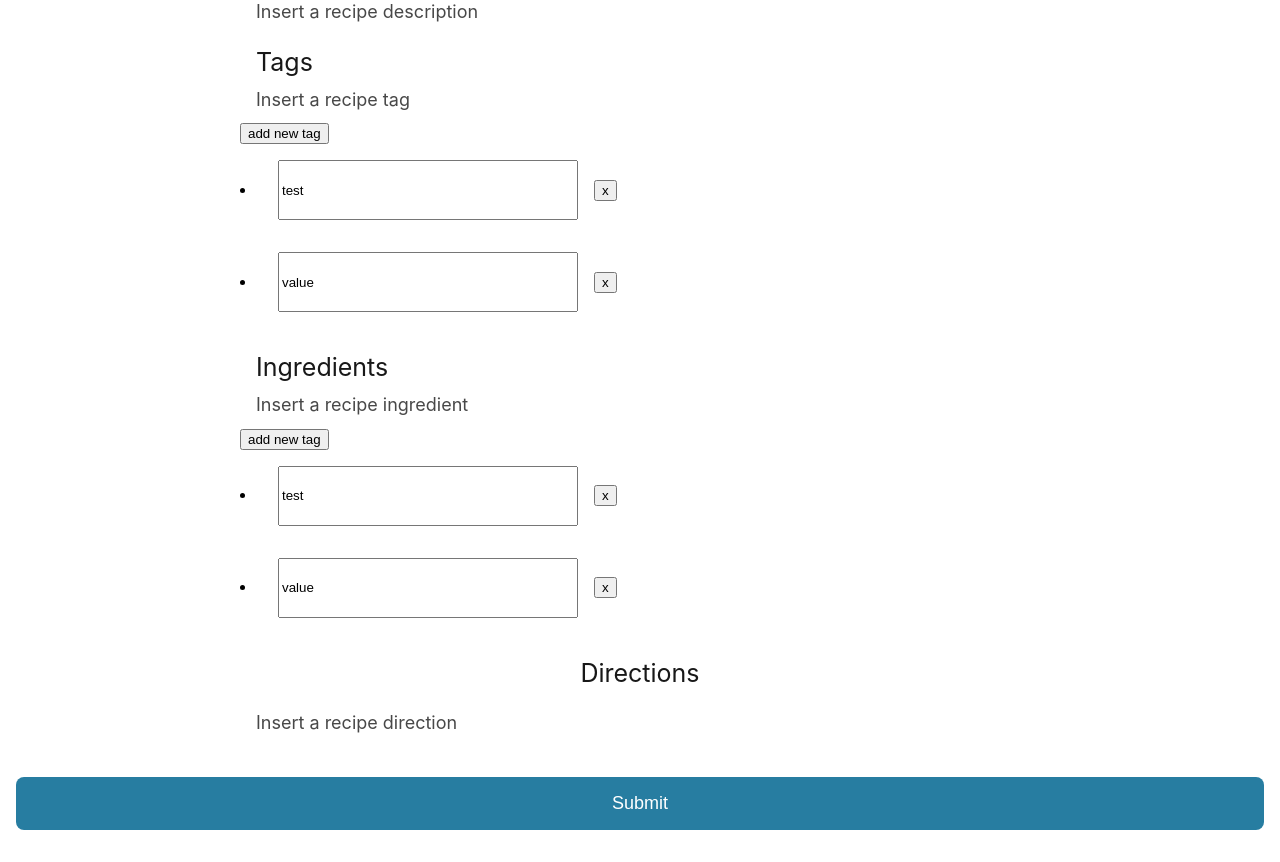
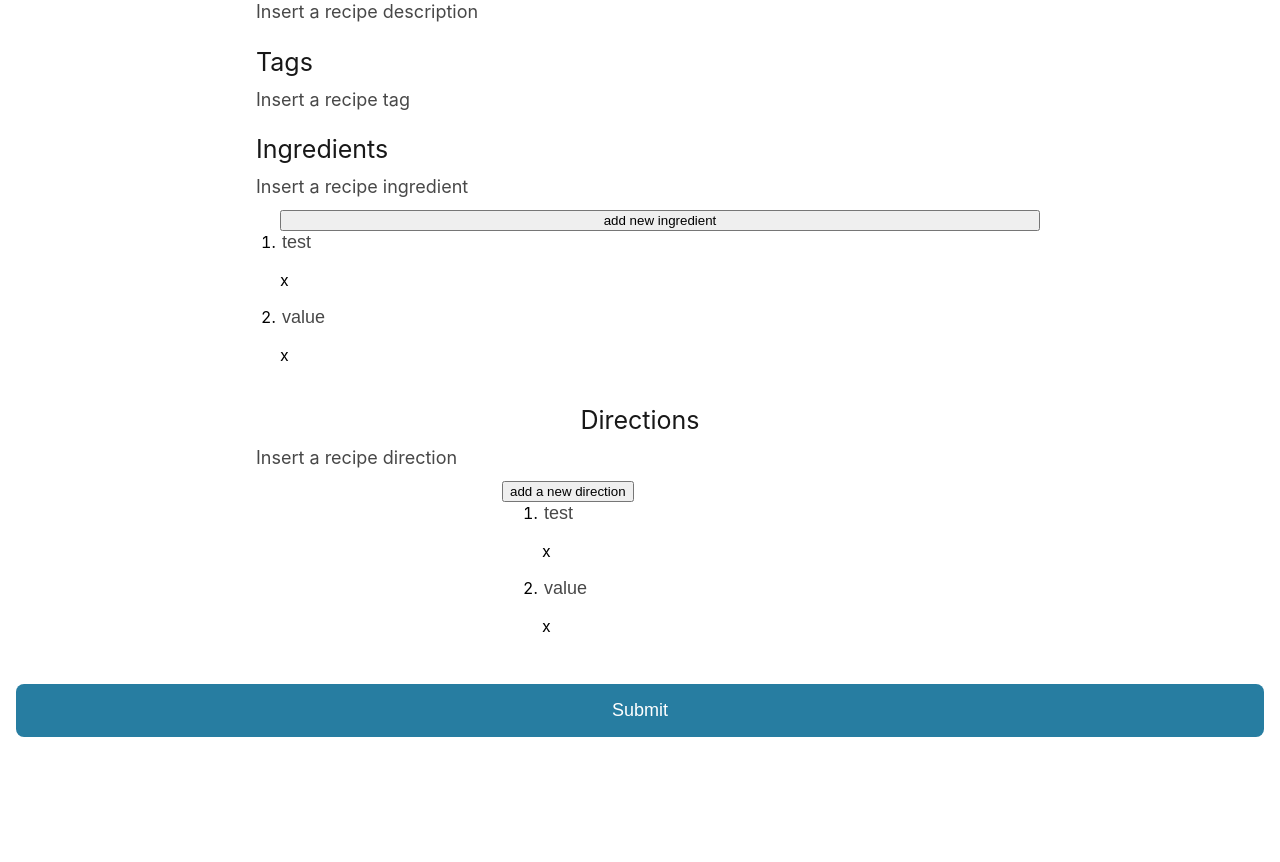
Before and after one commit to SerenityUX/recipe_app, a Next.js app: page /create_recipe/1 in a window 1280 px wide. Shown: the part 1840-2702 px from the top of the page. After the commit the page ends 2609 px from the top, so only its background shows below. Built offline with nearby package versions, Linux system fonts and the light colour scheme.

Commit message:
added tags interface

```diff
--- a/package.json
+++ b/package.json
@@ -12,12 +12,14 @@
     "classnames": "^2.3.1",
     "express": "^4.17.3",
     "immer": "^9.0.12",
+    "jquery": "^3.6.0",
     "next": "12.1.0",
     "react": "17.0.2",
     "react-dom": "17.0.2",
     "shortid": "^2.2.16"
   },
   "devDependencies": {
+    "@types/jquery": "^3.5.14",
     "@types/node": "^17.0.23",
     "@types/react": "^17.0.43",
     "@types/shortid": "^0.0.29",
--- a/pages/create_recipe/[form].tsx
+++ b/pages/create_recipe/[form].tsx
@@ -1,11 +1,18 @@
-
-import styles from '../../styles/createrecipe.module.css'
-import {generate} from 'shortid';
-import next from 'next'
-import React, { useState, useEffect } from 'react'
+import styles from "../../styles/createrecipe.module.css";
+import { generate } from "shortid";
+import next from "next";
+import React, { useState, useEffect } from "react";
 import { produce } from "immer";
-const categories = ["All", "Breakfast", "Lunch", "Dinner", "Dessert", "Smoothies", "Snacks", "Juices"]
-//e stands for event. When you do keyup you get the event passed in to it
+const categories = [
+  "All",
+  "Breakfast",
+  "Lunch",
+  "Dinner",
+  "Dessert",
+  "Smoothies",
+  "Snacks",
+  "Juices",
+];
 
 interface Tag {
   id: string;
@@ -22,18 +29,29 @@ interface Direction {
   direction: string;
 }
 const Form = () => {
-  const [tags, setTags] = useState<Tag[]>([{id: "5", tag: "test"}, {id: "6", tag: "value"}]);
-  const [ingredients, setIngredients] = useState<Ingredient[]>([{id: "5", ingredient: "test"}, {id: "6", ingredient: "value"}]);
+  const [tags, setTags] = useState<Tag[]>([
+/*     { id: "5", tag: "test" },
+    { id: "6", tag: "value" }, */
+  ]);
+  const [directions, setDirections] = useState<Direction[]>([
+    { id: "5", direction: "test" },
+    { id: "6", direction: "value" },
+  ]);
+
+  const [ingredients, setIngredients] = useState<Ingredient[]>([
+    { id: "5", ingredient: "test" },
+    { id: "6", ingredient: "value" },
+  ]);
   const [images, setImages] = useState([]);
   const [imageURLs, setImageURLs] = useState([]);
 
   useEffect(() => {
-    if(images.length < 1) return;
+    if (images.length < 1) return;
 
     const newImagesUrls = [];
-    images.forEach(image => newImagesUrls.push(URL.createObjectURL(image)));
+    images.forEach((image) => newImagesUrls.push(URL.createObjectURL(image)));
     setImageURLs(newImagesUrls);
-  }, [images])
+  }, [images]);
 
   const [values, setValues] = useState({
     recipe_name: "",
@@ -44,130 +62,285 @@ const Form = () => {
     ingredients: "",
     directions: "",
     tags: "",
-    author: ""
+    author: "",
   });
 
   const handlenameInputChange = (event) => {
-  setValues({... values, recipe_name: event.target.value})
-}
+    setValues({ ...values, recipe_name: event.target.value });
+  };
 
   const handledescriptionInputChange = (event) => {
-  setValues({... values, recipe_description: event.target.value})
-}
+    setValues({ ...values, recipe_description: event.target.value });
+  };
   const handleIngredientsInputChange = (event) => {
-  setValues({... values, ingredients: event.target.value})
-}
+    setValues({ ...values, ingredients: event.target.value });
+  };
 
   const handleDirectionsInputChange = (event) => {
-  setValues({... values, directions: event.target.value})
-}
+    setValues({ ...values, directions: event.target.value });
+  };
   const handleTagsInputChange = (event) => {
-  setValues({... values, tags: event.target.value})
-}
+    setValues({ ...values, tags: event.target.value });
+  };
 
   const handleThumbnailChange = (event) => {
     setImages([...event.target.files]);
-}
+  };
 
   const uploadImageToClient = (event) => {
     if (event.target.files && event.target.files[0]) {
       setImages((imageList) => [...imageList, event.target.files[0]]);
       setImageURLs((urlList) => [
         ...urlList,
-          URL.createObjectURL(event.target.files[0])
+        URL.createObjectURL(event.target.files[0]),
       ]);
     }
   };
   return (
     <div className={styles.form_container}>
       <div className={styles.top_bar}>
-    <a href=" / "><img src="https://i.ibb.co/SVPT9Yn/backbutton.png" alt=""/></a>
+        <a href=" / ">
+          <img src="https://i.ibb.co/SVPT9Yn/backbutton.png" alt="" />
+        </a>
         <p>Create a recipe</p>
       </div>
-      <form className={styles.form} autoComplete="off">
+      <form
+        className={styles.form}
+        autoComplete="off"
+        onSubmit={(e) => {
+          e.preventDefault();
+        }}
+      >
         <label className={styles.thumbnail}>
           <div className={styles.upload_container}>
-          <img src={imageURLs[0]} className={styles.thumbnail_preview}/>
-          <img src = "https://i.ibb.co/TRYVf5F/icon.png"></img> <p>Upload Image</p>
+            <img src={imageURLs[0]} className={styles.thumbnail_preview} />
+            <img src="https://i.ibb.co/TRYVf5F/icon.png"></img>{" "}
+            <p>Upload Image</p>
           </div>
-      <input type="file" accept="image/*" className={styles.upload_image} onChange={handleThumbnailChange}>
-      </input>
+          <input
+            type="file"
+            accept="image/*"
+            className={styles.upload_image}
+            onChange={handleThumbnailChange}
+          ></input>
         </label>
         <div className={styles.container}>
+          <span
+            onChange={handlenameInputChange}
+            className={styles.input_title_span}
+            contentEditable
+          ></span>
 
-      <span onChange={handlenameInputChange} className={styles.input_title_span} contentEditable>
-      </span>
-
-      <span className={styles.input_description_span} contentEditable>
-      </span>
+          <span
+            className={styles.input_description_span}
+            contentEditable
+          ></span>
           <h2 className={styles.section_title}>Tags</h2>
-      <span className={styles.input_tags_span} contentEditable>
-      </span>
           <div>
-        <button type="button" onClick={() => {
-          setTags(currentTags => [...currentTags, {
-            id: generate(),
-            tag: ""
-          }]);
-        }}>add new tag</button>
-
+            <ul className={styles.ordered_list}>
               {tags.map((p) => {
                 return (
-            <li key={p.id}>
-              <input value={p.tag} placeholder="Enter a recipe" onChange={(e) => {
-                const tag = e.target.value
-                setTags((currentTags) => currentTags.map(x => x.id === p.id ? {
+                  <li className={styles.entire_input} key={p.id}>
+                    <div className={styles.input_container}>
+                    <input
+                      className={styles.input_file_list}
+                      value={p.tag}
+                      placeholder="Enter a tag"
+                      onKeyUp={(e) => {
+                        if (e.key === "Enter") {
+                          e.preventDefault();
+                          setTags((currentTags) => [
+                            ...currentTags,
+                            {
+                              id: generate(),
+                              tag: "",
+                            },
+                          ]);
+                        }
+                      }}
+                      onChange={(e) => {
+                        const tag = e.target.value;
+                        setTags((currentTags) =>
+                          currentTags.map((x) =>
+                            x.id === p.id
+                              ? {
                                   ...x,
-                  tag
-                } : x))
+                                  tag,
+                                }
+                              : x
+                          )
+                        );
                         //e.target.value
-              }}></input>
-                <button onClick= {() => {
-            setTags(currentTags => currentTags.filter(x => x.id !== p.id))
-              }
-              }>x</button>
+                      }}
+                    ></input>
+
+                    <img
+                      src="https://i.ibb.co/SV1vzR6/delete-black-24dp-2-1.png"
+                      onClick={() => {
+                        setTags((currentTags) =>
+                          currentTags.filter((x) => x.id !== p.id)
+                        );
+                      }}
+                    ></img>
+
+                  </div>
                   </li>
-          )
+                );
               })}
+            </ul>
+            <span
+              className={styles.input_tags_span}
+              onClick={() => {
+                setTags((currentTags) => [
+                  ...currentTags,
+                  {
+                    id: generate(),
+                    tag: "",
+                  },
+                ]);
+              }}
+            >
+              Insert a recipe tag
+            </span>
           </div>
           <h2 className={styles.section_title}>Ingredients</h2>
-      <span className={styles.input_ingredients_span} contentEditable>
-      </span>
-
-      <button type="button" onClick={() => {
-          setTags(currentTags => [...currentTags, {
+          <span
+            className={styles.input_ingredients_span}
+            contentEditable
+          ></span>
+          <ol className={styles.ordered_list}>
+            <button
+              type="button"
+              onClick={() => {
+                setIngredients((currentIngredients) => [
+                  ...currentIngredients,
+                  {
                     id: generate(),
-            tag: ""
-          }]);
-        }}>add new tag</button>
+                    ingredient: "",
+                  },
+                ]);
+              }}
+            >
+              add new ingredient
+            </button>
 
             {ingredients.map((i) => {
               return (
                 <li key={i.id}>
-              <input value={i.ingredient} placeholder="Enter a recipe" onChange={(e) => {
-                const tag = e.target.value
-                setIngredients((currentIngredients) => currentIngredients.map(x => x.id === i.id ? {
+                  <input
+                    className={styles.input_file_list}
+                    onKeyUp={(e) => {
+                      if (e.key === "Enter") {
+                        setIngredients((currentIngredients) => [
+                          ...currentIngredients,
+                          {
+                            id: generate(),
+                            ingredient: "",
+                          },
+                        ]);
+                      }
+                    }}
+                    value={i.ingredient}
+                    placeholder="Enter a recipe"
+                    onChange={(e) => {
+                      const ingredient = e.target.value;
+                      setIngredients((currentIngredients) =>
+                        currentIngredients.map((x) =>
+                          x.id === i.id
+                            ? {
                                 ...x,
-                  tag
-                } : x))
+                                ingredient,
+                              }
+                            : x
+                        )
+                      );
                       //e.target.value
-              }}></input>
-                <button onClick= {() => {
-            setIngredients(currentIngredients => currentIngredients.filter(x => x.id !== i.id))
-              }
-              }>x</button>
+                    }}
+                  ></input>
+                  <p
+                    onClick={() => {
+                      setIngredients((currentIngredients) =>
+                        currentIngredients.filter((x) => x.id !== i.id)
+                      );
+                    }}
+                  >
+                    x
+                  </p>
                 </li>
-          )
+              );
             })}
+          </ol>
         </div>
 
         <h2 className={styles.section_title}>Directions</h2>
-      <span className={styles.input_directions_span} contentEditable>
-      </span>
+        <span className={styles.input_directions_span} contentEditable></span>
+        <div>
+          <button
+            type="button"
+            onClick={() => {
+              setDirections((currentDirections) => [
+                ...currentDirections,
+                {
+                  id: generate(),
+                  direction: "",
+                },
+              ]);
+            }}
+          >
+            add a new direction
+          </button>
+          <ol className={styles.ordered_list}>
+            {directions.map((d) => {
+              return (
+                <li key={d.id}>
+                  <input
+                    className={styles.input_file_list}
+                    onKeyUp={(e) => {
+                      if (e.key === "Enter") {
+                        setDirections((currentDirections) => [
+                          ...currentDirections,
+                          {
+                            id: generate(),
+                            direction: "",
+                          },
+                        ]);
+                      }
+                    }}
+                    value={d.direction}
+                    placeholder="Enter a step"
+                    onChange={(e) => {
+                      const direction = e.target.value;
+                      setDirections((currentDirections) =>
+                        currentDirections.map((x) =>
+                          x.id === d.id
+                            ? {
+                                ...x,
+                                direction,
+                              }
+                            : x
+                        )
+                      );
+                      //e.target.value
+                    }}
+                  ></input>
+                  <p
+                    onClick={() => {
+                      setDirections((currentDirections) =>
+                        currentDirections.filter((x) => x.id !== d.id)
+                      );
+                    }}
+                  >
+                    x
+                  </p>
+                </li>
+              );
+            })}
+          </ol>
+        </div>
         <button className={styles.submit_button}>Submit</button>
       </form>
     </div>
-  )
-}
+  );
+};
 
-export default Form
+export default Form;
--- a/styles/createrecipe.module.css
+++ b/styles/createrecipe.module.css
@@ -71,7 +71,7 @@
 
 .section_title {
     margin-top: 24px;
-    margin-bottom: 12px;
+    margin-bottom: 0px;
     font-size: 25px;
     font-weight: 400;
     color: #181818;
@@ -102,12 +102,6 @@
     flex-direction: column;
     align-items: center;
     justify-content: center;
-}
-
-.form input {
-    width: 300px;
-    height: 60px;
-    margin: 16px;
 }
 
 .striped-section {
@@ -192,15 +186,6 @@
     margin-top: 12px;
 }
 
-.section_title {
-    margin-top: 24px;
-    margin-bottom: 12px;
-    font-size: 25px;
-    font-weight: 400;
-    color: #181818;
-    margin-left: 16px;
-    margin-right: 16px;
-}
 
 .recipe_ingredients {
     font-size: 18px;
@@ -273,7 +258,7 @@
     color: #484848;
 }
 
-.input_description_span[contentEditable], .input_tags_span, .input_directions_span, .input_ingredients_span {
+.input_description_span[contentEditable], .input_directions_span, .input_ingredients_span {
     width: 100vmin;
     padding: 0 0px;
     height: auto;
@@ -290,7 +275,27 @@
     display: block;
     padding: 0 16px;
     color: #181818;
+
 }
+.input_tags_span {
+    width: 100vmin;
+    padding: 0 0px;
+    height: auto;
+    font-size: 18px;
+    line-height: 21.5px;
+    font-weight: 400;
+    margin-top: 12px;
+    margin-bottom: 12px;
+    border: none;
+    -webkit-appearance: none;
+    appearance: none;
+    resize: none;
+    outline: none;
+    display: block;
+    padding: 0 16px;
+    color: #484848;
+}
+
 .input_description_span[contentEditable]:empty::before {
     width: 100vmin;
     padding: 0 0px;
@@ -400,3 +405,37 @@
     width: 100vw;
     object-fit: cover;
 }
+
+.input_file_list {
+    display: inline-block;
+    font-size: 18px;
+    color: #484848;
+    width: calc(100% - 44px);
+    overflow: hidden;
+    border: none;
+    outline: none;
+    border: none;
+    margin: 0;
+    height: fit-content;
+    color: #484848;
+}
+
+.ordered_list {
+    display: flex;
+    flex-direction: column;
+    margin-top: 0px;
+    margin-bottom: 0px;
+
+}
+.entire_input img {
+    height: 24px;
+    width: auto;
+}
+
+.input_container {
+    margin-top: 12px;
+    margin-left: 0px;
+    display: flex;
+    flex-flow: row nowrap;
+    align-content: middle;
+}
```
Also changed, not shown: 1 other file (tests, documents, lock files or other folders). Lines whose indentation alone changed are shown as unchanged.
